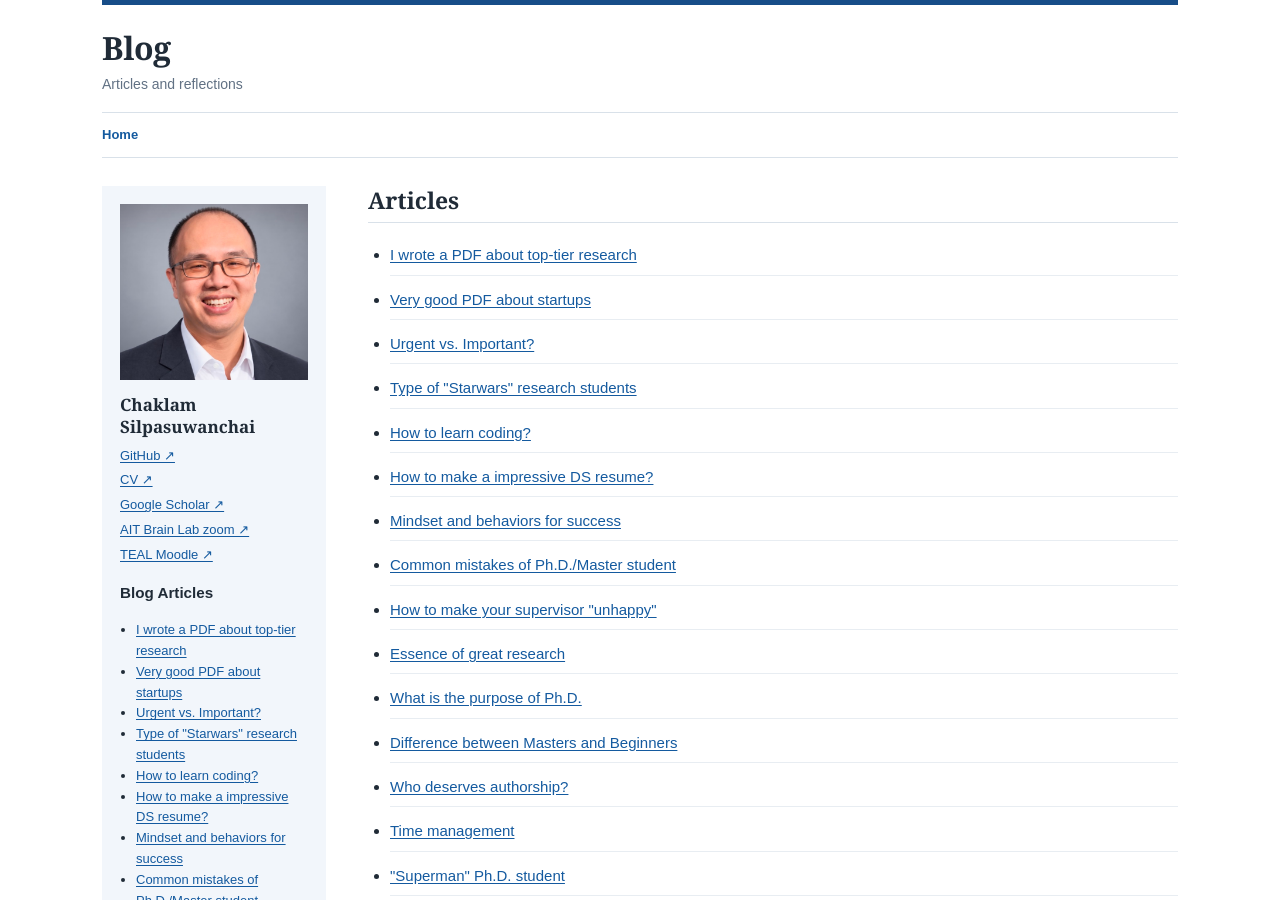
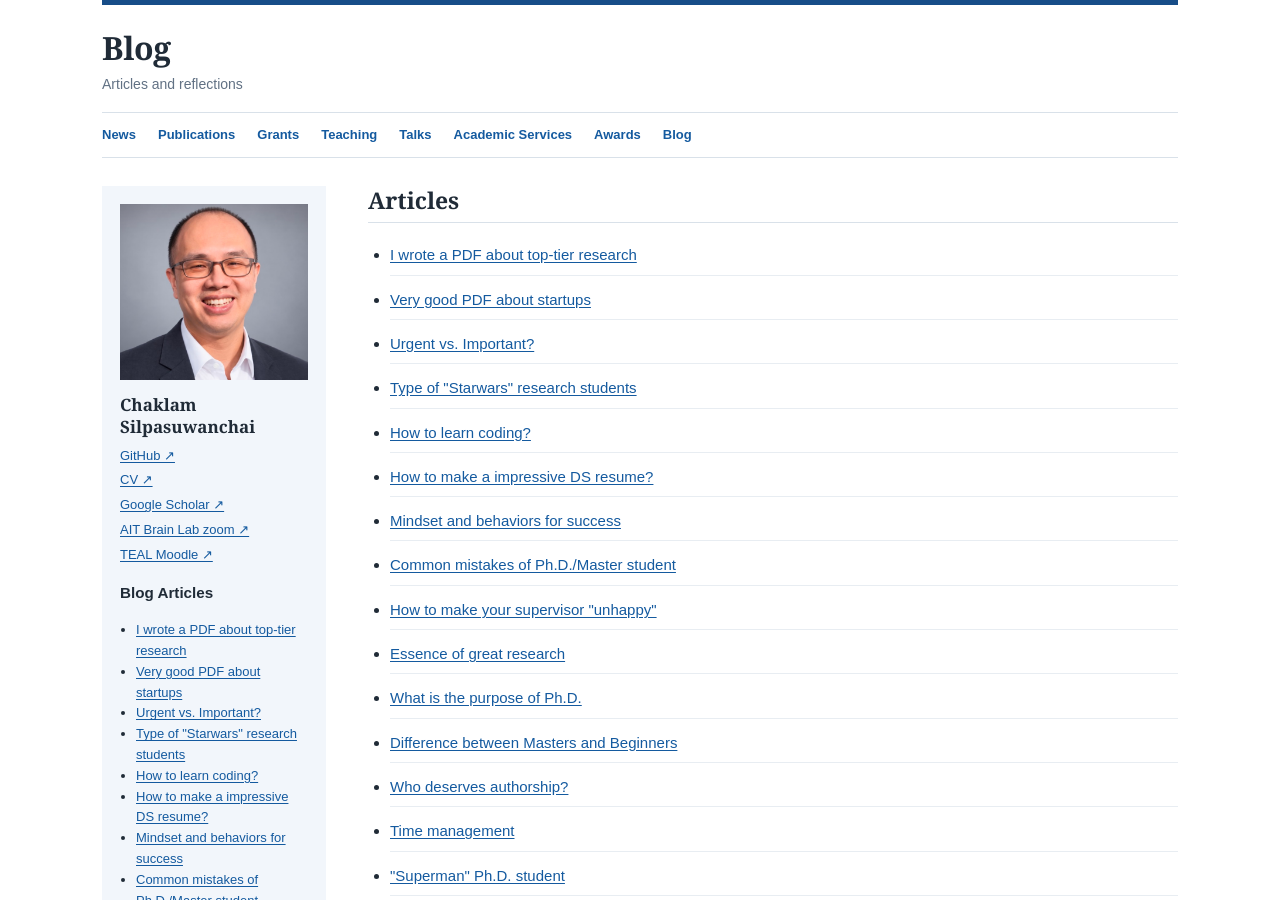
Before and after one commit to chaklam-silpasuwanchai/chaklam-silpasuwanchai.github.io, a Jekyll site: the page built from blog.html, in a window 1280 px wide and 900 px high. Built offline with Jekyll 4.4.1, drawn with Linux system fonts in a browser that asks for light colours.

Commit message:
update nav bar

```diff
--- a/_layouts/post.html
+++ b/_layouts/post.html
@@ -15,9 +15,9 @@
             <div class="subtitle">{{ page.date | date: "%d %B %Y" }}{% if page.category %} · {{ page.category }}{% endif
                 %}</div>
         </header>
-        <nav aria-label="Breadcrumb"><a href="{{ '/' | relative_url }}">Home</a> <span aria-hidden="true">›</span> <a
-                href="{{ '/blog.html' | relative_url }}">Blog</a> <span aria-hidden="true">›</span> <span
-                aria-current="page">{{ page.title | escape }}</span></nav>
+        <nav aria-label="Main navigation"><a href="#news">News</a><a href="#publications">Publications</a><a
+        href="#grants">Grants</a><a href="#teaching">Teaching</a><a href="#talks">Talks</a><a href="#service">Academic
+        Services</a><a href="#awards">Awards</a><a href="blog.html">Blog</a></nav>
         <div class="columns">
             <aside class="profile">
                 <img alt="Chaklam Silpasuwanchai" src="{{ '/sites/default/files/inline-images/chaklam.png' | relative_url }}" />
--- a/blog.html
+++ b/blog.html
@@ -15,7 +15,9 @@ layout: null
             <h1>Blog</h1>
             <div class="subtitle">Articles and reflections</div>
         </header>
-        <nav aria-label="Main navigation"><a href="{{ '/' | relative_url }}">Home</a></nav>
+        <nav aria-label="Main navigation"><a href="#news">News</a><a href="#publications">Publications</a><a
+        href="#grants">Grants</a><a href="#teaching">Teaching</a><a href="#talks">Talks</a><a href="#service">Academic
+        Services</a><a href="#awards">Awards</a><a href="blog.html">Blog</a></nav>
         <div class="columns">
             <aside class="profile">
                 <img alt="Chaklam Silpasuwanchai" src="{{ '/sites/default/files/inline-images/chaklam.png' | relative_url }}">
```
